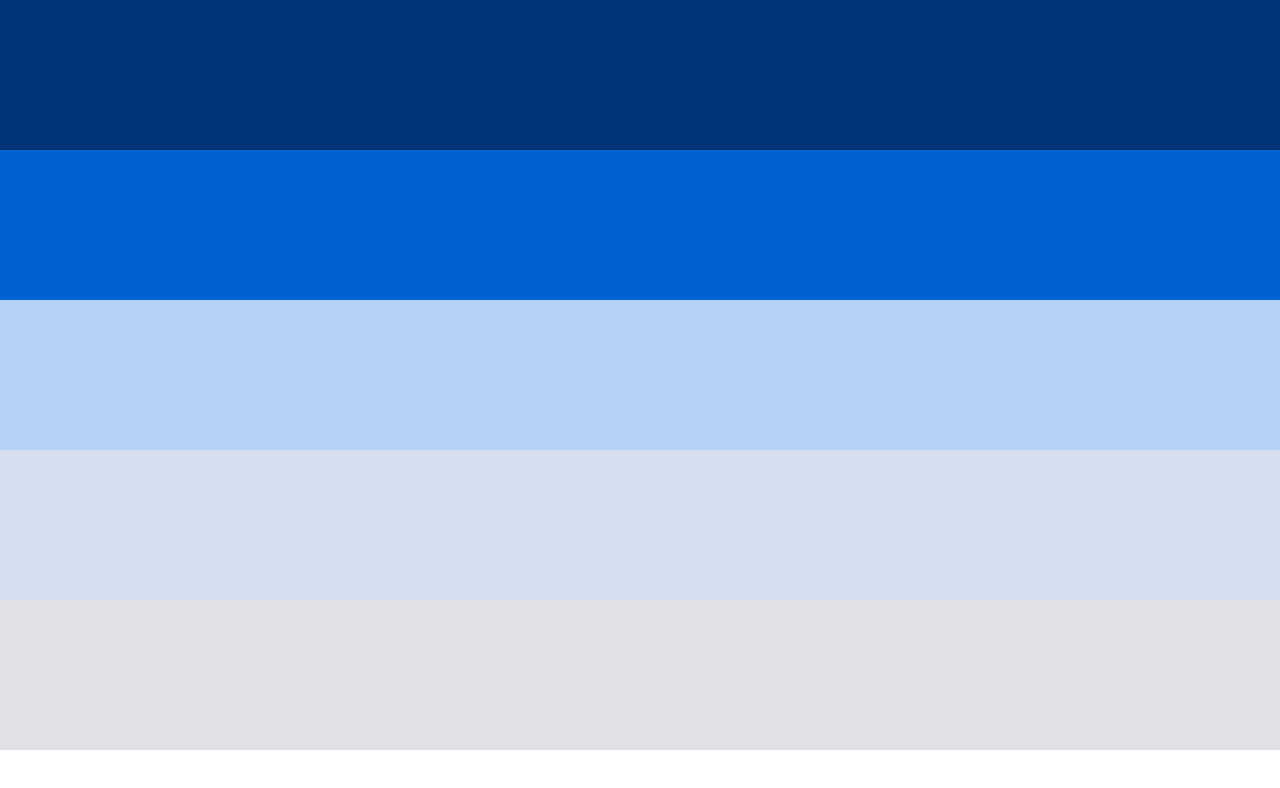
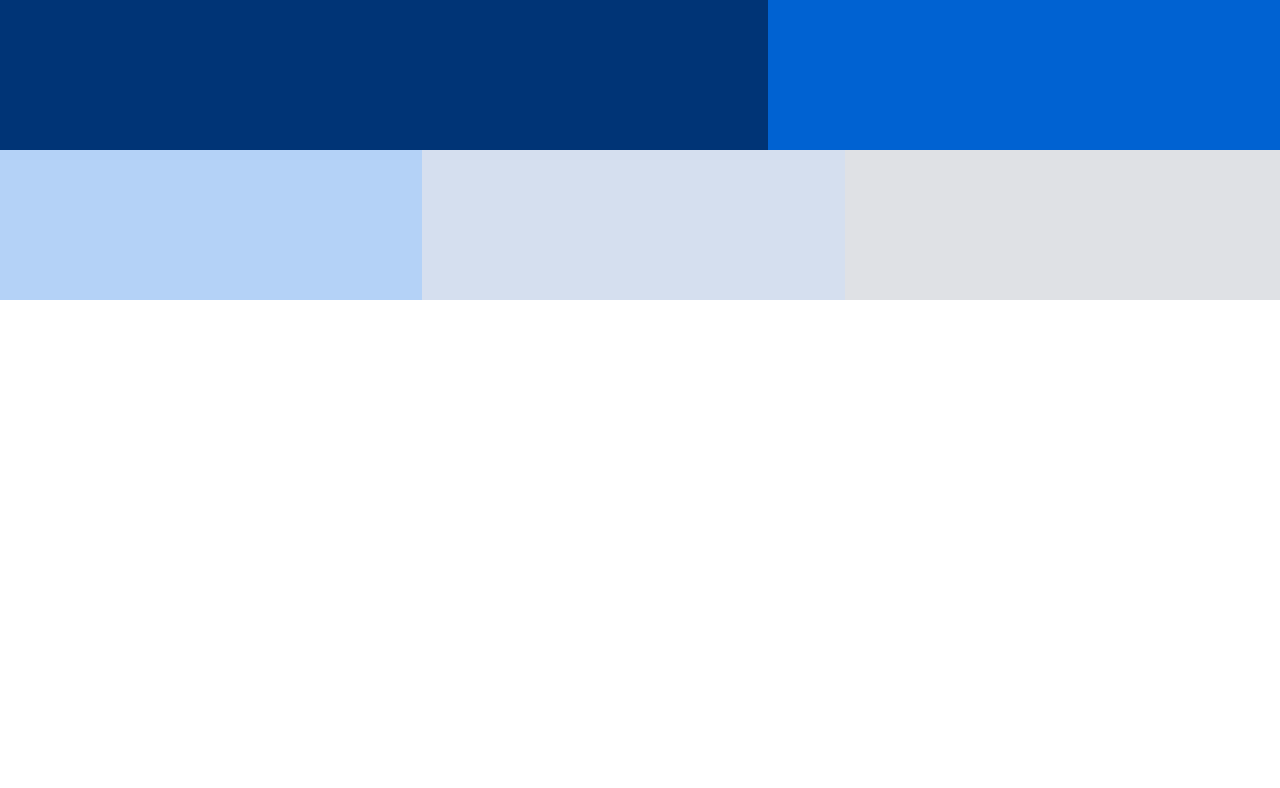
Before and after one commit to ooortizan/responsiveDesign, a plain HTML site: page mostlyFluid/index.html in a window 1280 px wide. Drawn offline with Linux system fonts and the light colour scheme.

Commit message:
adding media queries mediante comando media

```diff
--- a/mostlyFluid/index.html
+++ b/mostlyFluid/index.html
@@ -2,13 +2,12 @@
 <html lang="en">
 <head>
     <meta charset="UTF-8">
-    <meta http-equiv="X-UA-Compatible" content="IE=edge">
     <meta name="viewport" content="width=device-width, initial-scale=1.0">
     <title>Responsive Design Mostly Fluid</title>
     <link rel="stylesheet" href="./style.css">
 </head>
 <body>
-    <main class="conatiner">
+    <main class="container">
         <div class="c1"></div>
         <div div class="c2"></div>
         <div div class="c3"></div>
--- a/mostlyFluid/style.css
+++ b/mostlyFluid/style.css
@@ -39,3 +39,28 @@ html{
 .c5{
     background-color: #dfe1e5;
 }
+
+@media (min-width: 600px)  {
+    .c2,
+    .c3,
+    .c4 {
+        width: 50%;
+    }
+}
+@media (min-width:800px) {
+    .c1{
+        width: 60%;
+    }
+
+    .c2{
+        width: 40%;
+    }
+
+    .c3, .c4{
+        width: 33%;
+    }
+
+    .c5{
+        width: 34%;
+    }
+}
```
